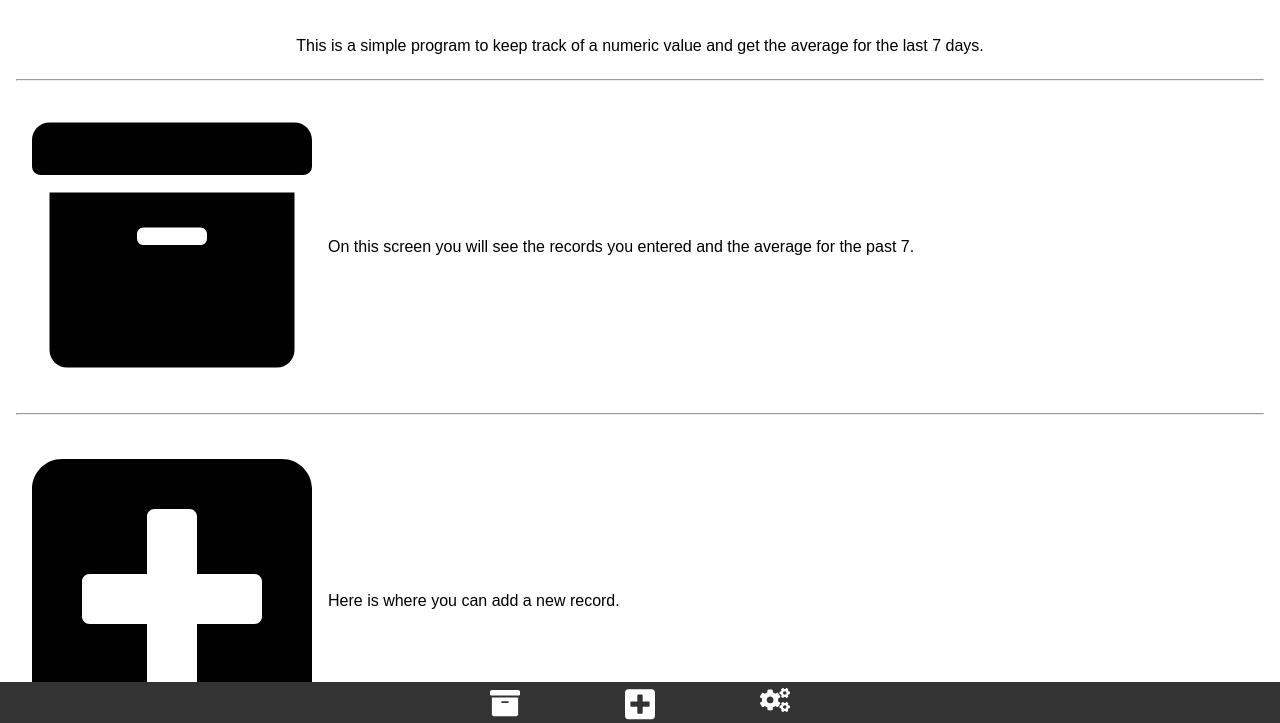
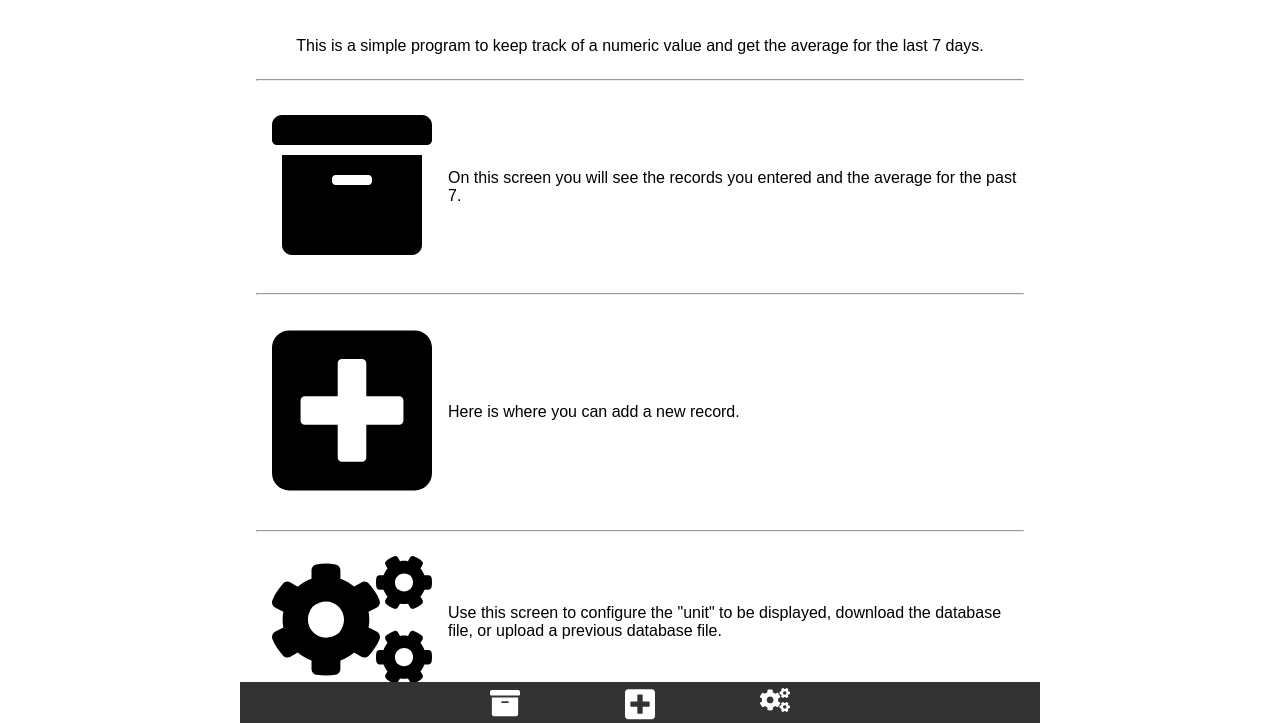
Before and after one commit to SuperCoolFrog/average7, a website built with webpack: page src/public/index.html in a window 1280 px wide. Shown: the part 75-798 px from the top of the page. Built offline with nearby package versions, Linux system fonts and the light colour scheme; some packages are replaced by stand-ins of ours.

Commit message:
Fix styles for max width

```diff
--- a/src/public/index.html
+++ b/src/public/index.html
@@ -16,6 +16,8 @@
   <base href="/">
 </head>
 <body>
-  <app></app>
+  <section class="app-container">
+    <app></app>
+  </section>
 </body>
 </html>
--- a/src/style/app.css
+++ b/src/style/app.css
@@ -1,3 +1,17 @@
+body {
+    display: flex;
+    align-items: center;
+    justify-content: center;
+    flex-direction: column;
+}
+
+.app-container {
+    width: 100%;
+    height: 100%;
+    max-width: 800px;
+    max-height: 800px;
+}
+
 .app-bar {
     background-color: #333333;
     display: flex;
@@ -6,6 +20,7 @@
     position: fixed;
     bottom: 0;
     width: 100%;
+    max-width: 800px;
 }
 
 .app-bar .buttons-container {
@@ -53,7 +68,6 @@
 
 /** Settings Form Container **/
 .settings-form-container {
-    max-width: 500px;
     display: flex;
     justify-content: center;
     align-items: center;
@@ -67,7 +81,6 @@
 
 /** New Item Form**/
 .new-item-form-container {
-    max-width: 500px;
     display: flex;
     justify-content: center;
     align-items: center;
@@ -96,6 +109,10 @@
     bottom: 50px;
     width: 100%;
     left: 0;
+    text-align: center;
+}
+.new-item-form-container form .save-button-container button {
+    max-width: 500px;
 }
 
 /** Calculator Table**/
```
